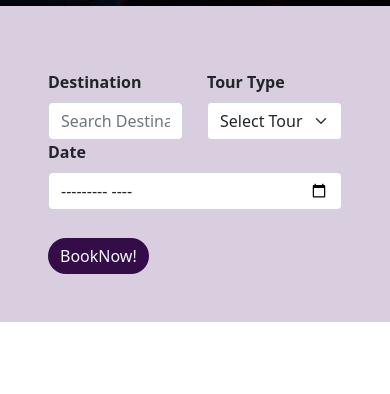
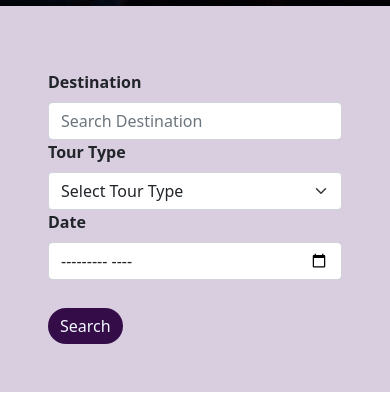
Before and after one commit to ShahidaMahtab/go-travel-client, a React (Create React App) app: page / in a window 390 px wide. Shown: the part 219-613 px from the top of the page. Built offline with nearby package versions, Linux system fonts and the light colour scheme; no server answers.

Commit message:
responsive fixed

```diff
--- a/src/Pages/AddServices/AddServices.js
+++ b/src/Pages/AddServices/AddServices.js
@@ -33,8 +33,8 @@ const AddServices = () => {
         titleStart="ADD POPULAR"
         titleEnd="TOUR"
       ></Title>
-      <div className="mx-auto form-bg p-3">
-        <form onSubmit={handleSubmit(onSubmit)} className="w-25 mx-auto">
+      <div className="mx-auto form-bg d-flex justify-content-center align-items-center py-5">
+        <form onSubmit={handleSubmit(onSubmit)} className="mx-auto">
           <div className="mb-3">
             <label for="exampleInputTitle" className="form-label">
               Title
--- a/src/Pages/BannerForm/BannerForm.js
+++ b/src/Pages/BannerForm/BannerForm.js
@@ -7,11 +7,11 @@ const BannerForm = () => {
       <Container className="p-5">
         <Form>
           <Row>
-            <Col>
+            <Col xs={12} lg={3}>
               <Form.Label className="fw-bold">Destination</Form.Label>
               <Form.Control type="text" placeholder="Search Destination" />
             </Col>
-            <Col>
+            <Col xs={12} lg={3}>
               <Form.Label className="fw-bold">Tour Type</Form.Label>
               <Form.Select className="me-sm-2" id="inlineFormCustomSelect">
                 <option value="0">Select Tour Type</option>
@@ -21,13 +21,13 @@ const BannerForm = () => {
                 <option value="3">Ship</option>
               </Form.Select>
             </Col>
-            <Col>
+            <Col xs={12} lg={3}>
               <Form.Label className="fw-bold">Date</Form.Label>
               <Form.Control type="Month" placeholder="Select Date and Time" />
             </Col>
-            <Col xs="auto" className="mt-4">
-              <Button type="submit" className="mt-1 btn-main">
-                BookNow!
+            <Col xs={12} lg={3} className="mt-4">
+              <Button type="submit" className="mt-1 btn-main btn">
+                Search
               </Button>
             </Col>
           </Row>
--- a/src/Pages/Booking/Booking.js
+++ b/src/Pages/Booking/Booking.js
@@ -278,7 +278,7 @@ const Booking = () => {
         </Col>
         <Col xs={12} lg={6}>
           <div>
-            <div className="form-bg text-dark text-start  w-50 p-4 mx-auto">
+            <div className="form-bg text-dark text-start display-flex justify-content-center align-items-center p-5 mx-lg-5 mt-5 mt-lg-0">
               <form onSubmit={handleSubmit(onSubmit)} className=" mx-auto">
                 <h3 className="fw-bold mb-3">Book This Tour</h3>
                 <input
```
